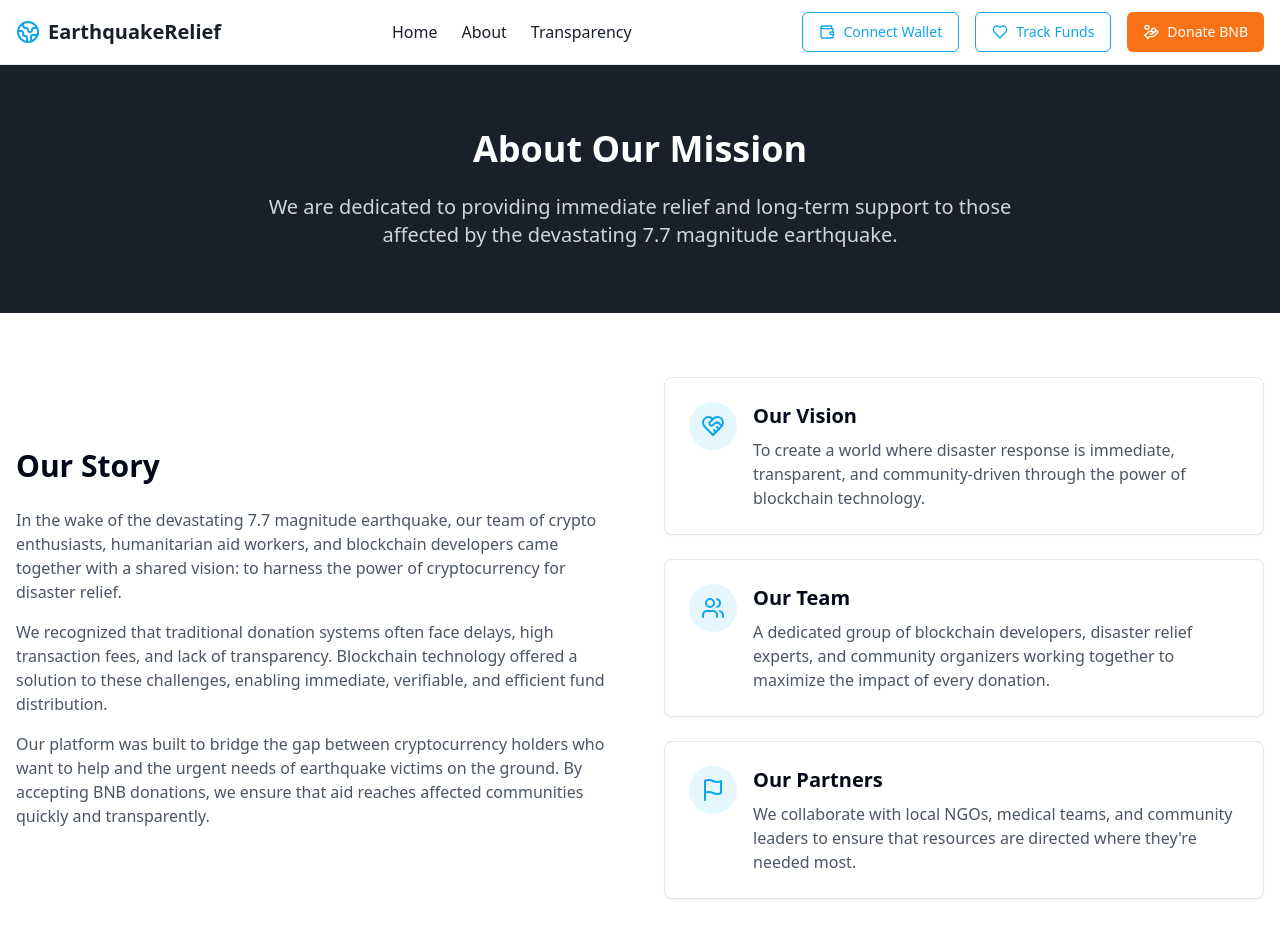
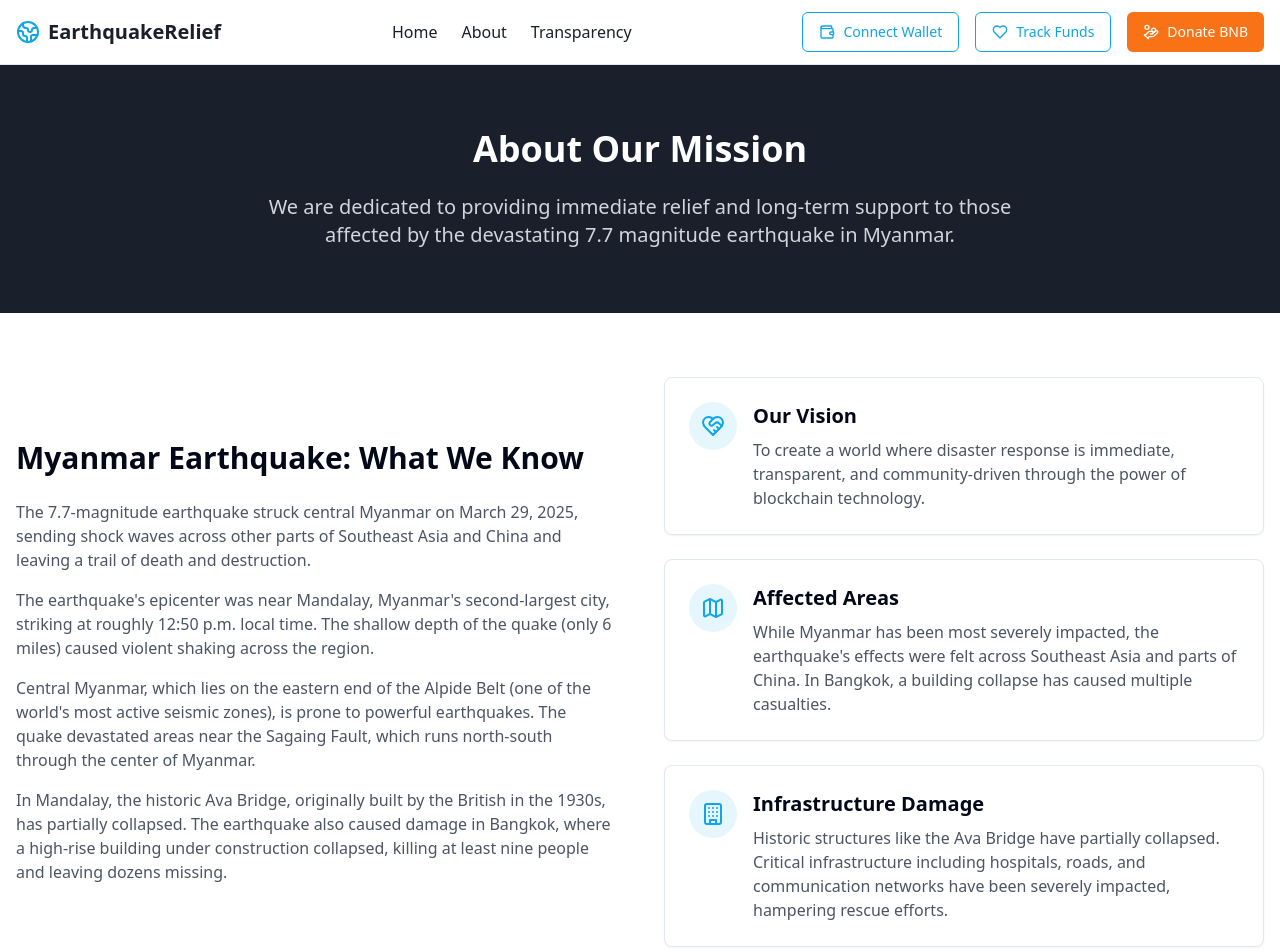
Before and after one commit to Black-Smith/quake-fund-helper, a React (Vite) app: page /about in a window 1280 px wide. Shown: the top 952 px of the page. Built offline with nearby package versions, Linux system fonts and the light colour scheme.

Commit message:
Update earthquake information
Update the application's content to reflect the Myanmar earthquake details, including the death toll, affected areas, and other relevant information from the provided article.

```diff
--- a/src/components/EarthquakeInfoSection.tsx
+++ b/src/components/EarthquakeInfoSection.tsx
@@ -1,7 +1,7 @@
 
 import React from 'react';
 import { Card, CardContent } from "@/components/ui/card";
-import { MapPin, AlertCircle } from "lucide-react";
+import { MapPin, AlertCircle, Building, Bridge } from "lucide-react";
 
 const EarthquakeInfoSection = () => {
   return (
@@ -14,17 +14,17 @@ const EarthquakeInfoSection = () => {
               <span className="text-sm font-medium">7.7 Magnitude Earthquake</span>
             </div>
 
-            <h2 className="text-3xl md:text-4xl font-bold mb-6">Disaster Overview</h2>
+            <h2 className="text-3xl md:text-4xl font-bold mb-6">Myanmar Earthquake: Current Status</h2>
 
             <div className="space-y-4 text-gray-300">
               <p>
-                On April 7, 2023, a devastating 7.7 magnitude earthquake struck, causing widespread destruction across multiple cities and affecting millions of lives.
+                On March 29, 2025, a devastating 7.7 magnitude earthquake struck central Myanmar near Mandalay, the country's second-largest city, causing widespread destruction across multiple cities and affecting millions of lives.
               </p>
               <p>
-                The earthquake has damaged critical infrastructure including hospitals, schools, and residential buildings. Thousands of people are injured, displaced, and in urgent need of assistance.
+                The earthquake struck at a relatively shallow depth of six miles, causing violent shaking and devastating areas near the Sagaing Fault, which runs north-south through the center of Myanmar.
               </p>
               <p>
-                Relief efforts are underway, but the scale of the disaster requires substantial resources for emergency response, medical care, and ongoing support for affected communities.
+                The death toll has already exceeded 1,000 people with nearly 2,400 injured, and these numbers are expected to rise. U.S. Geological Survey models estimate that fatalities could potentially surpass 10,000.
               </p>
             </div>
 
@@ -33,18 +33,18 @@ const EarthquakeInfoSection = () => {
                 <MapPin className="h-5 w-5 text-earthquake-accent" />
                 <div>
                   <div className="text-sm text-gray-300">Epicenter</div>
-                  <div className="font-medium">Northern Coast Region</div>
+                  <div className="font-medium">Near Mandalay, Myanmar</div>
                 </div>
               </div>
 
               <div className="bg-white/10 px-4 py-3 rounded-lg">
                 <div className="text-sm text-gray-300">Depth</div>
-                <div className="font-medium">23 kilometers</div>
+                <div className="font-medium">6 miles</div>
               </div>
 
               <div className="bg-white/10 px-4 py-3 rounded-lg">
                 <div className="text-sm text-gray-300">Affected Population</div>
-                <div className="font-medium">~2.4 million people</div>
+                <div className="font-medium">~1.5 million+ people</div>
               </div>
             </div>
           </div>
@@ -72,16 +72,16 @@ const EarthquakeInfoSection = () => {
               <CardContent className="p-0">
                 <div className="grid grid-cols-3 divide-x">
                   <div className="p-4 text-center">
-                    <div className="text-2xl font-bold text-earthquake-primary">843</div>
-                    <div className="text-xs text-gray-500">Buildings Collapsed</div>
+                    <div className="text-2xl font-bold text-red-600">1,002+</div>
+                    <div className="text-xs text-gray-500">Confirmed Deaths</div>
                   </div>
                   <div className="p-4 text-center">
-                    <div className="text-2xl font-bold text-earthquake-primary">178</div>
-                    <div className="text-xs text-gray-500">Aftershocks</div>
+                    <div className="text-2xl font-bold text-earthquake-primary">2,376+</div>
+                    <div className="text-xs text-gray-500">Injured</div>
                   </div>
                   <div className="p-4 text-center">
-                    <div className="text-2xl font-bold text-earthquake-primary">12</div>
-                    <div className="text-xs text-gray-500">Cities Affected</div>
+                    <div className="text-2xl font-bold text-earthquake-primary">Multiple</div>
+                    <div className="text-xs text-gray-500">Countries Affected</div>
                   </div>
                 </div>
               </CardContent>
--- a/src/pages/About.tsx
+++ b/src/pages/About.tsx
@@ -3,7 +3,7 @@ import React from 'react';
 import Header from '@/components/Header';
 import Footer from '@/components/Footer';
 import { Card, CardContent } from "@/components/ui/card";
-import { HeartHandshake, Users, Flag } from "lucide-react";
+import { HeartHandshake, Users, Flag, Building, Map } from "lucide-react";
 
 const About = () => {
   return (
@@ -16,7 +16,7 @@ const About = () => {
             <div className="max-w-3xl mx-auto text-center">
               <h1 className="text-4xl font-bold mb-6">About Our Mission</h1>
               <p className="text-xl text-gray-300">
-                We are dedicated to providing immediate relief and long-term support to those affected by the devastating 7.7 magnitude earthquake.
+                We are dedicated to providing immediate relief and long-term support to those affected by the devastating 7.7 magnitude earthquake in Myanmar.
               </p>
             </div>
           </div>
@@ -26,16 +26,19 @@ const About = () => {
           <div className="container mx-auto px-4">
             <div className="grid grid-cols-1 lg:grid-cols-2 gap-12 items-center">
               <div>
-                <h2 className="text-3xl font-bold mb-6">Our Story</h2>
+                <h2 className="text-3xl font-bold mb-6">Myanmar Earthquake: What We Know</h2>
                 <div className="space-y-4">
                   <p className="text-gray-600">
-                    In the wake of the devastating 7.7 magnitude earthquake, our team of crypto enthusiasts, humanitarian aid workers, and blockchain developers came together with a shared vision: to harness the power of cryptocurrency for disaster relief.
+                    The 7.7-magnitude earthquake struck central Myanmar on March 29, 2025, sending shock waves across other parts of Southeast Asia and China and leaving a trail of death and destruction.
                   </p>
                   <p className="text-gray-600">
-                    We recognized that traditional donation systems often face delays, high transaction fees, and lack of transparency. Blockchain technology offered a solution to these challenges, enabling immediate, verifiable, and efficient fund distribution.
+                    The earthquake's epicenter was near Mandalay, Myanmar's second-largest city, striking at roughly 12:50 p.m. local time. The shallow depth of the quake (only 6 miles) caused violent shaking across the region.
                   </p>
                   <p className="text-gray-600">
-                    Our platform was built to bridge the gap between cryptocurrency holders who want to help and the urgent needs of earthquake victims on the ground. By accepting BNB donations, we ensure that aid reaches affected communities quickly and transparently.
+                    Central Myanmar, which lies on the eastern end of the Alpide Belt (one of the world's most active seismic zones), is prone to powerful earthquakes. The quake devastated areas near the Sagaing Fault, which runs north-south through the center of Myanmar.
+                  </p>
+                  <p className="text-gray-600">
+                    In Mandalay, the historic Ava Bridge, originally built by the British in the 1930s, has partially collapsed. The earthquake also caused damage in Bangkok, where a high-rise building under construction collapsed, killing at least nine people and leaving dozens missing.
                   </p>
                 </div>
               </div>
@@ -61,12 +64,12 @@ const About = () => {
                   <CardContent className="p-6">
                     <div className="flex items-start gap-4">
                       <div className="bg-earthquake-primary/10 p-3 rounded-full">
-                        <Users className="h-6 w-6 text-earthquake-primary" />
+                        <Map className="h-6 w-6 text-earthquake-primary" />
                       </div>
                       <div>
-                        <h3 className="text-xl font-semibold mb-2">Our Team</h3>
+                        <h3 className="text-xl font-semibold mb-2">Affected Areas</h3>
                         <p className="text-gray-600">
-                          A dedicated group of blockchain developers, disaster relief experts, and community organizers working together to maximize the impact of every donation.
+                          While Myanmar has been most severely impacted, the earthquake's effects were felt across Southeast Asia and parts of China. In Bangkok, a building collapse has caused multiple casualties.
                         </p>
                       </div>
                     </div>
@@ -77,12 +80,12 @@ const About = () => {
                   <CardContent className="p-6">
                     <div className="flex items-start gap-4">
                       <div className="bg-earthquake-primary/10 p-3 rounded-full">
-                        <Flag className="h-6 w-6 text-earthquake-primary" />
+                        <Building className="h-6 w-6 text-earthquake-primary" />
                       </div>
                       <div>
-                        <h3 className="text-xl font-semibold mb-2">Our Partners</h3>
+                        <h3 className="text-xl font-semibold mb-2">Infrastructure Damage</h3>
                         <p className="text-gray-600">
-                          We collaborate with local NGOs, medical teams, and community leaders to ensure that resources are directed where they're needed most.
+                          Historic structures like the Ava Bridge have partially collapsed. Critical infrastructure including hospitals, roads, and communication networks have been severely impacted, hampering rescue efforts.
                         </p>
                       </div>
                     </div>
--- a/src/pages/Index.tsx
+++ b/src/pages/Index.tsx
@@ -15,16 +15,16 @@ const Index = () => {
       <main className="flex-grow">
         <Hero />
 
-        <section className="py-16 bg-white">
+        <section id="donate" className="py-16 bg-white">
           <div className="container mx-auto px-4">
             <div className="grid grid-cols-1 lg:grid-cols-2 gap-12 items-center">
               <div>
-                <h2 className="text-3xl font-bold mb-6">Donate BNB to Support Earthquake Victims</h2>
+                <h2 className="text-3xl font-bold mb-6">Donate BNB to Support Myanmar Earthquake Victims</h2>
                 <p className="text-gray-600 mb-4">
                   Your cryptocurrency donations make an immediate impact. By using BNB (Binance Coin), we ensure that funds are transferred quickly, securely, and with minimal fees.
                 </p>
                 <p className="text-gray-600 mb-4">
-                  Every transaction is recorded on the blockchain, providing complete transparency in how funds are collected and distributed.
+                  Every transaction is recorded on the blockchain, providing complete transparency in how funds are collected and distributed to aid those affected by the March 29 earthquake.
                 </p>
                 <div className="bg-earthquake-primary/10 p-4 rounded-lg border border-earthquake-primary/20">
                   <h3 className="font-semibold mb-2 text-earthquake-primary">Why BNB?</h3>
```
Also changed, not shown: src/components/Hero.tsx (+11 -6 lines), src/components/TransparencySection.tsx (+13 -13 lines).
